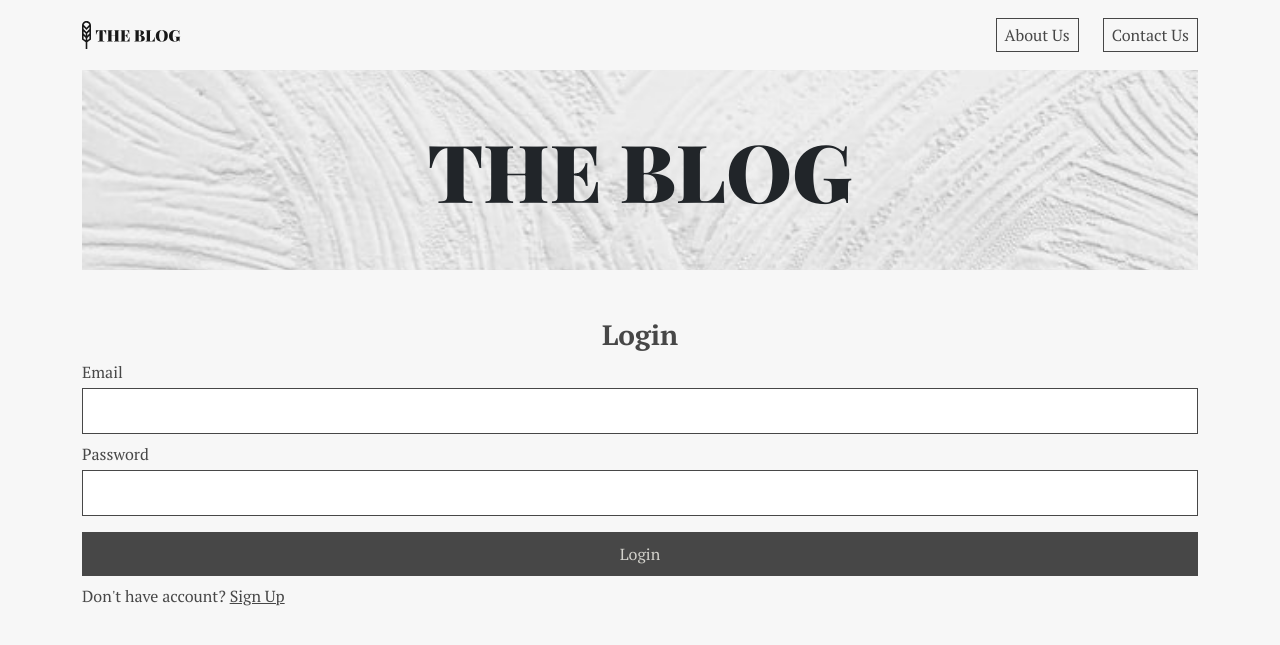
After one commit to arialghifari/Blog, a PHP site: page /login/ in a window 1280 px wide. The commit adds this page. Shown: the top 645 px of the page. Run offline with PHP 8.4, Linux system fonts and the light colour scheme.

Commit message:
Login & sign up page

```diff
--- /dev/null
+++ b/login/index.php
@@ -0,0 +1,52 @@
+<!DOCTYPE html>
+<html lang="en">
+
+<head>
+	<meta charset="UTF-8" />
+	<meta http-equiv="X-UA-Compatible" content="IE=edge" />
+	<meta name="viewport" content="width=device-width, initial-scale=1.0" />
+	<link rel="stylesheet" href="../style/bootstrap.min.css" />
+	<script src="../style/bootstrap.bundle.min.js"></script>
+	<link rel="stylesheet" href="../style/main.css" />
+	<title>The Blog</title>
+</head>
+
+<body>
+	<div class="container">
+		<!-- Start Top Navigation -->
+		<nav class="nav-main" aria-label="main navigation">
+			<a href="../"><img src="../assets/logo.svg" alt="The Blog Logo" /></a>
+
+			<div>
+				<a href="#">About Us</a>
+				<a href="#">Contact Us</a>
+			</div>
+		</nav>
+		<!-- End Top Navigation -->
+
+		<header>
+			<section class="banner">
+				<img src="../assets/banner.jpg" alt="Banner" />
+				<h1 class="display-1">THE BLOG</h1>
+			</section>
+		</header>
+
+		<main>
+			<section class="login my-5">
+				<h2 class="text-center fs-3 fw-semibold">Login</h2>
+				<form action="./login.php" method="post">
+					<label for="email">Email</label>
+					<input type="email" name="email" id="email" class="input mt-1 mb-2" required>
+
+					<label for="password">Password</label>
+					<input type="password" name="password" id="password" class="input mt-1 mb-2" required>
+
+					<input type="submit" name="submit" id="submit" value="Login" class="btn-primary my-2">
+				</form>
+				<p>Don't have account? <a href="../signup/index.php">Sign Up</a></p>
+			</section>
+		</main>
+	</div>
+</body>
+
+</html>
--- a/read.php
+++ b/read.php
@@ -60,7 +60,7 @@ $row_post = mysqli_fetch_array(mysqli_query($conn, $sql_post));
 					</div>
 					<div class="row mt-3">
 						<div class="col d-block d-md-flex justify-content-between align-items-center">
-							<p class="m-0 mb-2 mb-md-0">Author <u><?= $row_post['author'] ?></u> on <?= date("M d Y", strtotime($row_post['created_at'])) ?></p>
+							<p class="m-0 mb-2 mb-md-0">by <u><?= $row_post['author'] ?></u> on <?= date("M d Y", strtotime($row_post['created_at'])) ?></p>
 							<a href="./category.php?name=<?= $row_post['category'] ?>" class="read__category"><?= $row_post['category'] ?></a>
 						</div>
 					</div>
--- a/style/main.css
+++ b/style/main.css
@@ -61,12 +61,14 @@ body {
 .nav-main > div a {
   text-decoration: none;
   color: var(--dark);
-  border-bottom: 1px solid var(--background);
+  border: 1px solid var(--dark);
+  padding: 4px 8px;
   transition: 0.2s;
 }
 
 .nav-main > div a:hover {
-  border-bottom: 1px solid var(--dark);
+  background-color: var(--dark);
+  color: var(--soft);
 }
 
 aside * {
@@ -125,6 +127,18 @@ aside * {
 
 .search .input {
   padding-left: 40px;
+}
+
+.register > *,
+.login > *,
+.register > p a,
+.login > p a {
+  color: var(--dark);
+}
+
+.register > p a:hover,
+.login > p a:hover {
+  color: var(--darker);
 }
 
 form.search {
@@ -336,6 +350,10 @@ table img {
   width: 100%;
 }
 
+input {
+  border: 1px solid;
+}
+
 footer {
   display: flex;
   justify-content: center;
```
Also changed, not shown: index.php (+8 -4 lines), signup/index.php (added, +58 -0 lines).
